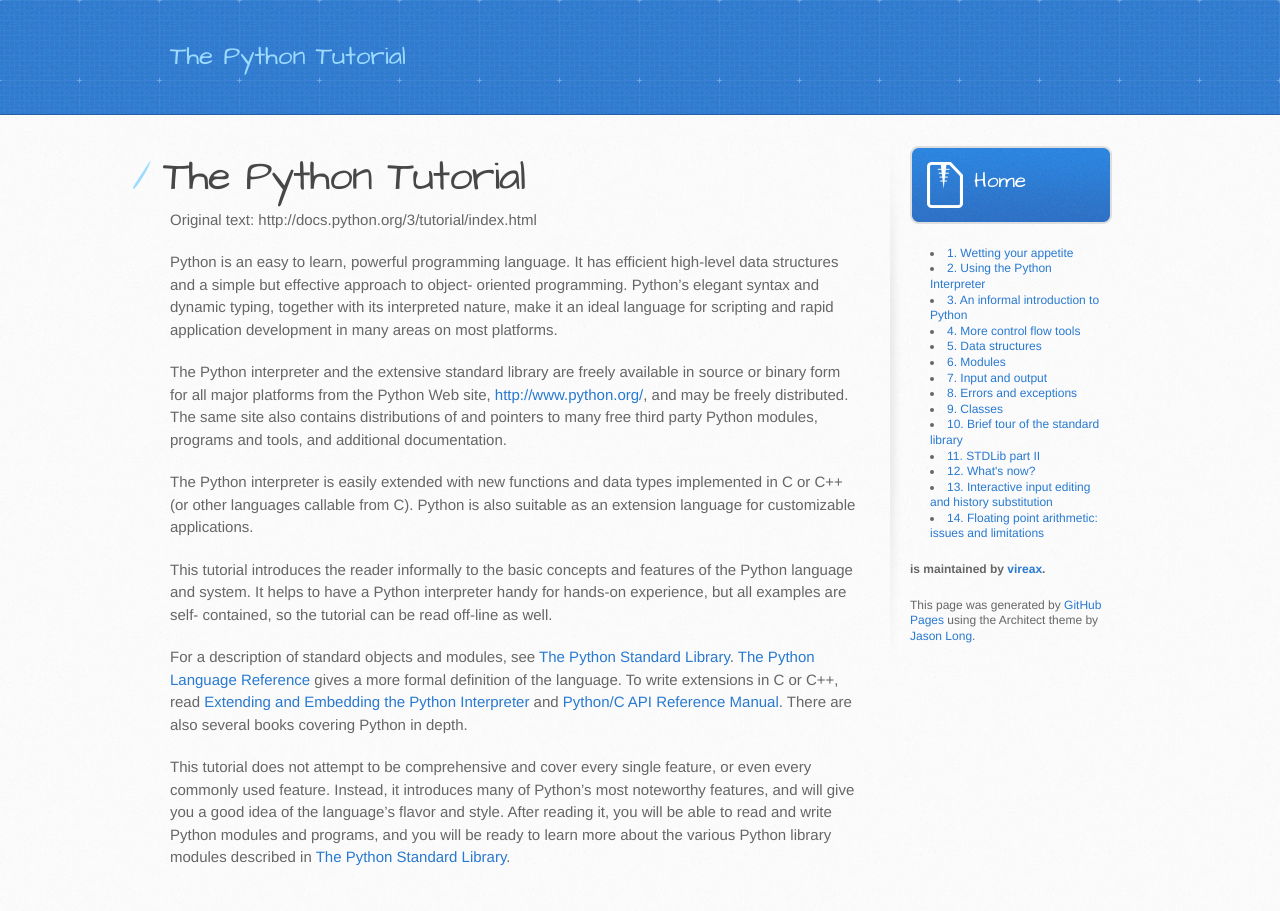
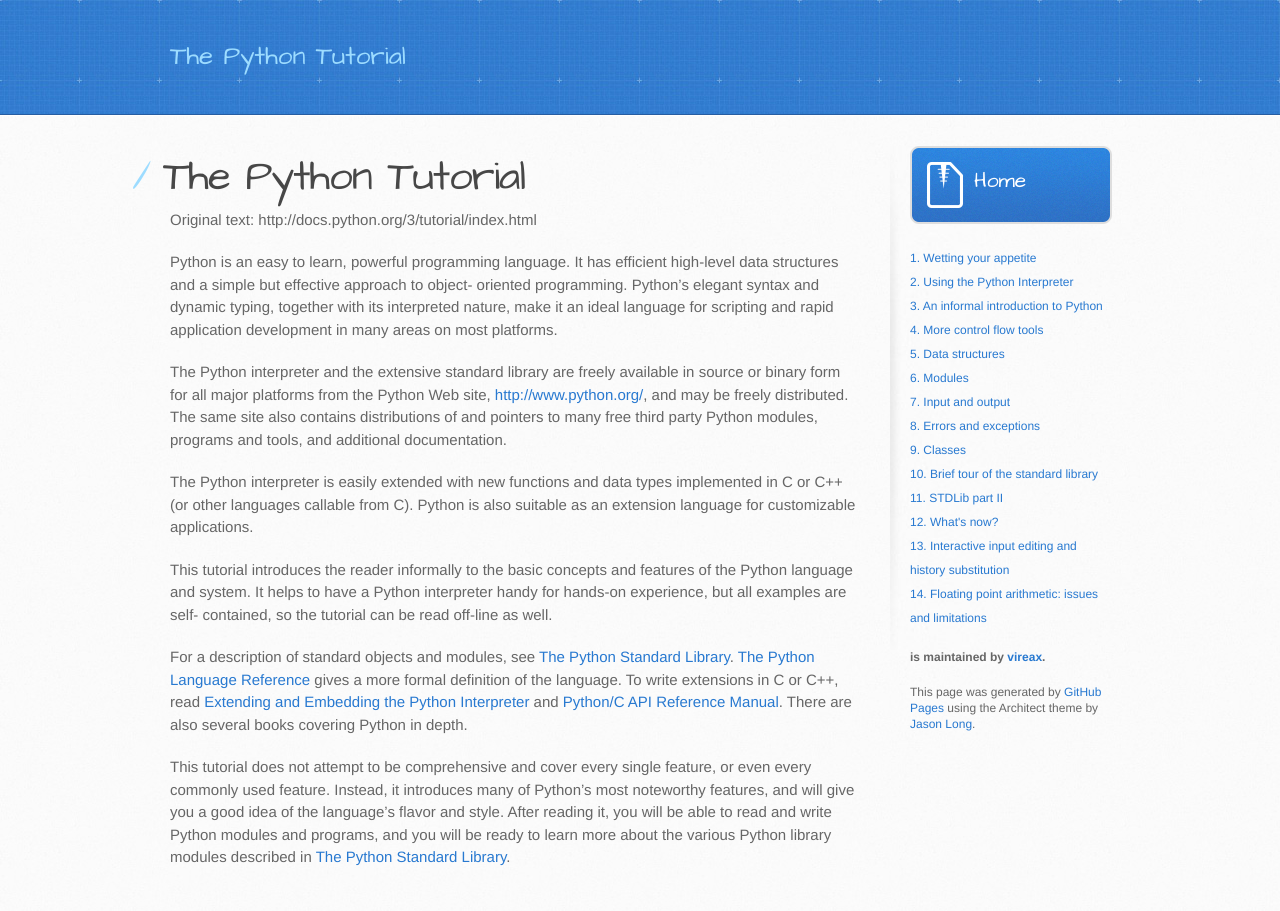
Before and after one commit to vireax/the-python-tutorial, a Jekyll site: the page built from index.md, in a window 1280 px wide. Built offline with Jekyll 4.4.1, drawn with Linux system fonts in a browser that asks for light colours.

Commit message:
Update stylesheet.css

```diff
--- a/stylesheets/stylesheet.css
+++ b/stylesheets/stylesheet.css
@@ -130,6 +130,12 @@
 aside#sidebar p.repo-owner,
 aside#sidebar p.repo-owner a {
   font-weight: bold;
+}
+aside#sidebar ul {
+	list-style:none;
+	line-height:2em;
+	margin-left:0;
+	padding-left:0;
 }
 
 #downloads {
```
